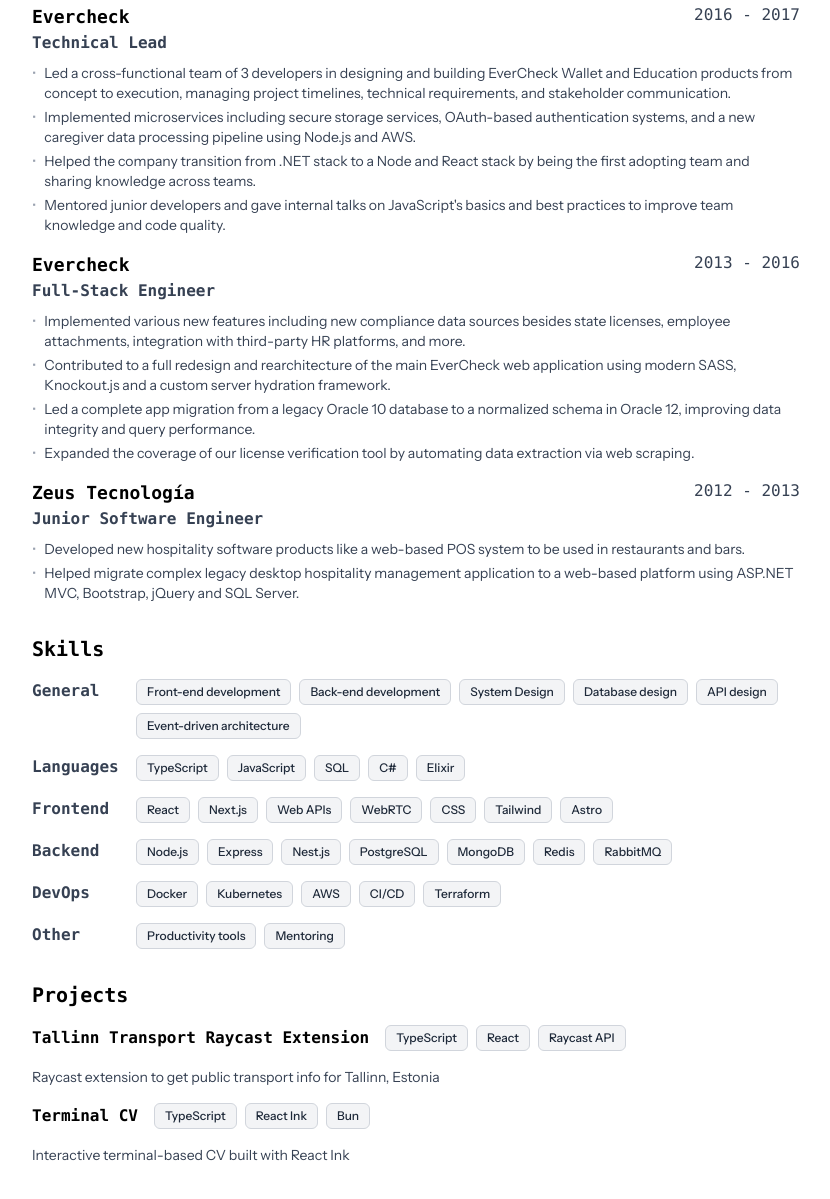
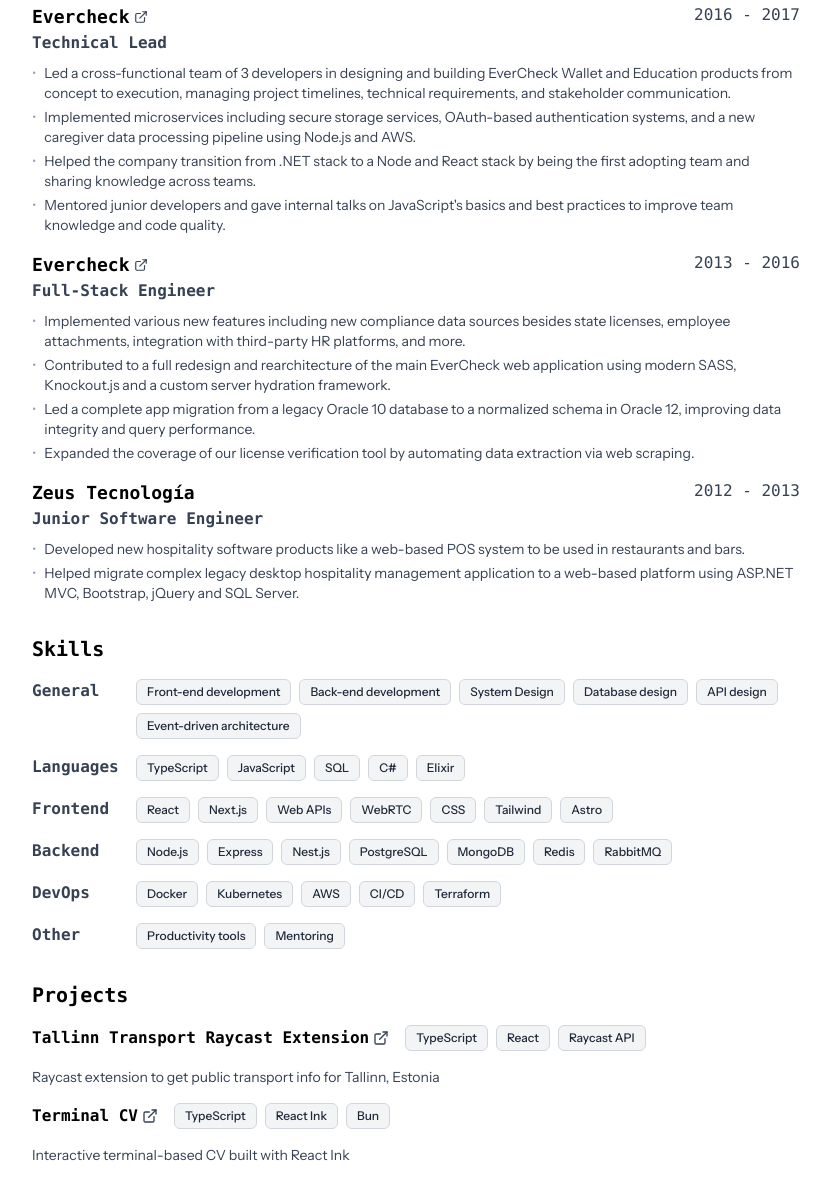
Before and after one commit to joramser/cv, an Astro site in the folder apps/web/: page / in a window 1280 px wide. Shown: the part 1267-2466 px from the top of the page, without its empty margins (224-1054 px from the left). Built offline with nearby package versions, Linux system fonts and the light colour scheme; Astro itself is replaced by a stand-in of ours.

Commit message:
Add link icons to experience and projects

```diff
--- a/apps/web/src/components/sections/experience.astro
+++ b/apps/web/src/components/sections/experience.astro
@@ -1,5 +1,6 @@
 ---
 import { data } from "@cv/data";
+import { ExternalLinkIcon } from "@lucide/astro";
 import Section from "@web/components/ui/section.astro";
 import SectionBody from "@web/components/ui/section-body.astro";
 import SectionTitle from "@web/components/ui/section-title.astro";
@@ -17,9 +18,10 @@
                 href={item.website}
                 target="_blank"
                 rel="noopener noreferrer"
-                class="hover:underline"
+                class="flex items-center gap-1 hover:underline"
               >
                 <h3 class="text-title text-lg font-bold">{item.company}</h3>
+                {item.website && <ExternalLinkIcon class="print:hidden" size="14" />}
               </a>
               <p class="text-md font-bold">{item.title}</p>
             </div>
--- a/apps/web/src/components/sections/projects.astro
+++ b/apps/web/src/components/sections/projects.astro
@@ -1,5 +1,6 @@
 ---
 import { data } from "@cv/data";
+import { ExternalLinkIcon } from "@lucide/astro";
 import Badge from "@web/components/ui/badge.astro";
 import Section from "@web/components/ui/section.astro";
 import SectionBody from "@web/components/ui/section-body.astro";
@@ -8,13 +9,19 @@
 
 <Section>
   <SectionTitle href="#projects">Projects</SectionTitle>
-  <>
+  <SectionBody>
     {
       data.projects.map((project) => (
         <>
           <div class="flex flex-col gap-2 md:flex-row md:items-center md:gap-4">
-            <a href={project.url} target="_blank" rel="noopener noreferrer" class="hover:underline">
+            <a
+              href={project.url}
+              target="_blank"
+              rel="noopener noreferrer"
+              class="flex items-center gap-1 hover:underline"
+            >
               <h3 class="text-title font-mono font-bold">{project.name}</h3>
+              <ExternalLinkIcon class="print:hidden" size="16" />
             </a>
             <div class="flex flex-wrap gap-2">
               {project.tech.map((tech) => (
@@ -26,5 +33,5 @@
         </>
       ))
     }
-  </>
+  </SectionBody>
 </Section>
```
Also changed, not shown: apps/web/src/components/sections/header.astro (indentation only).
